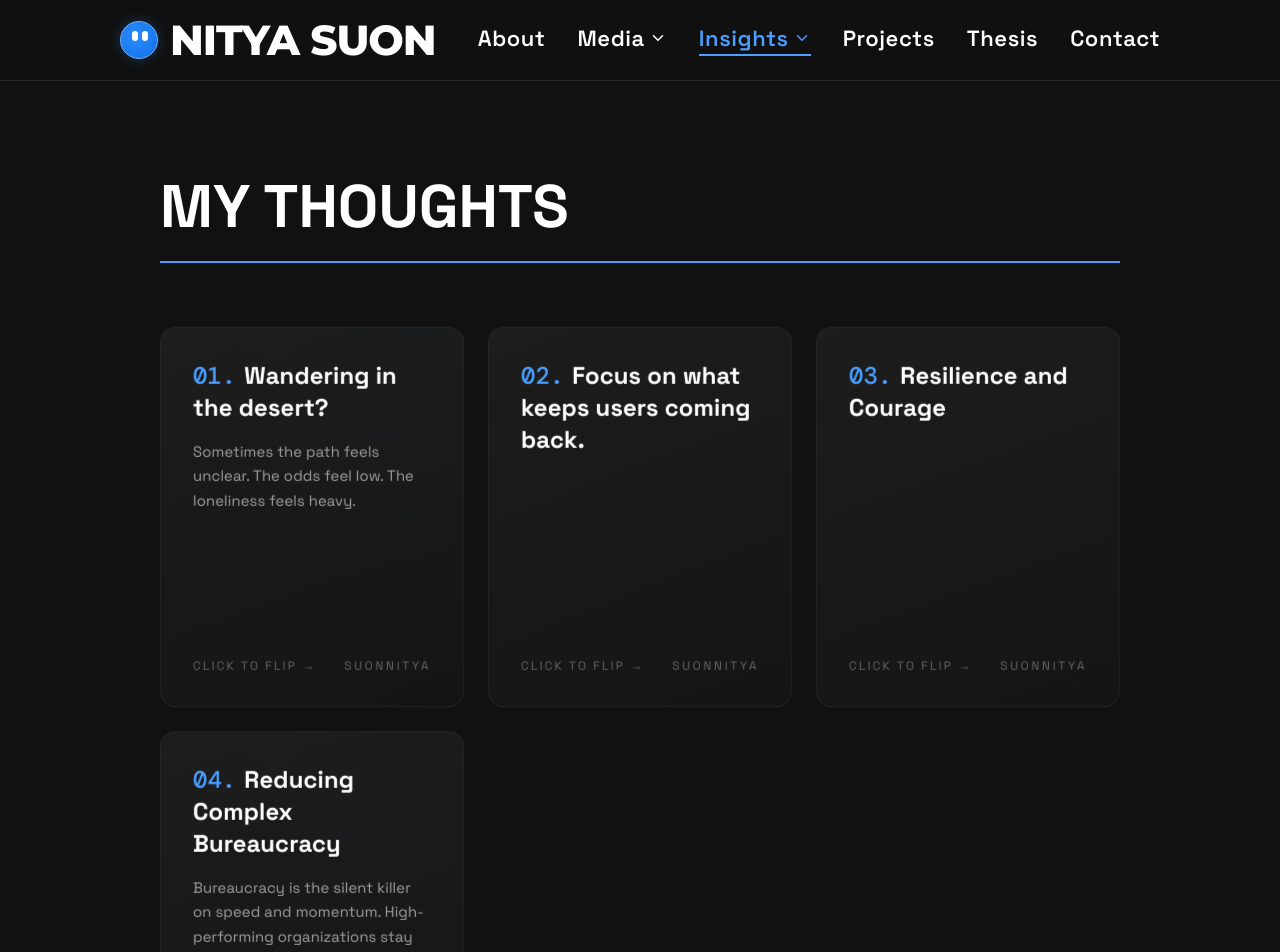
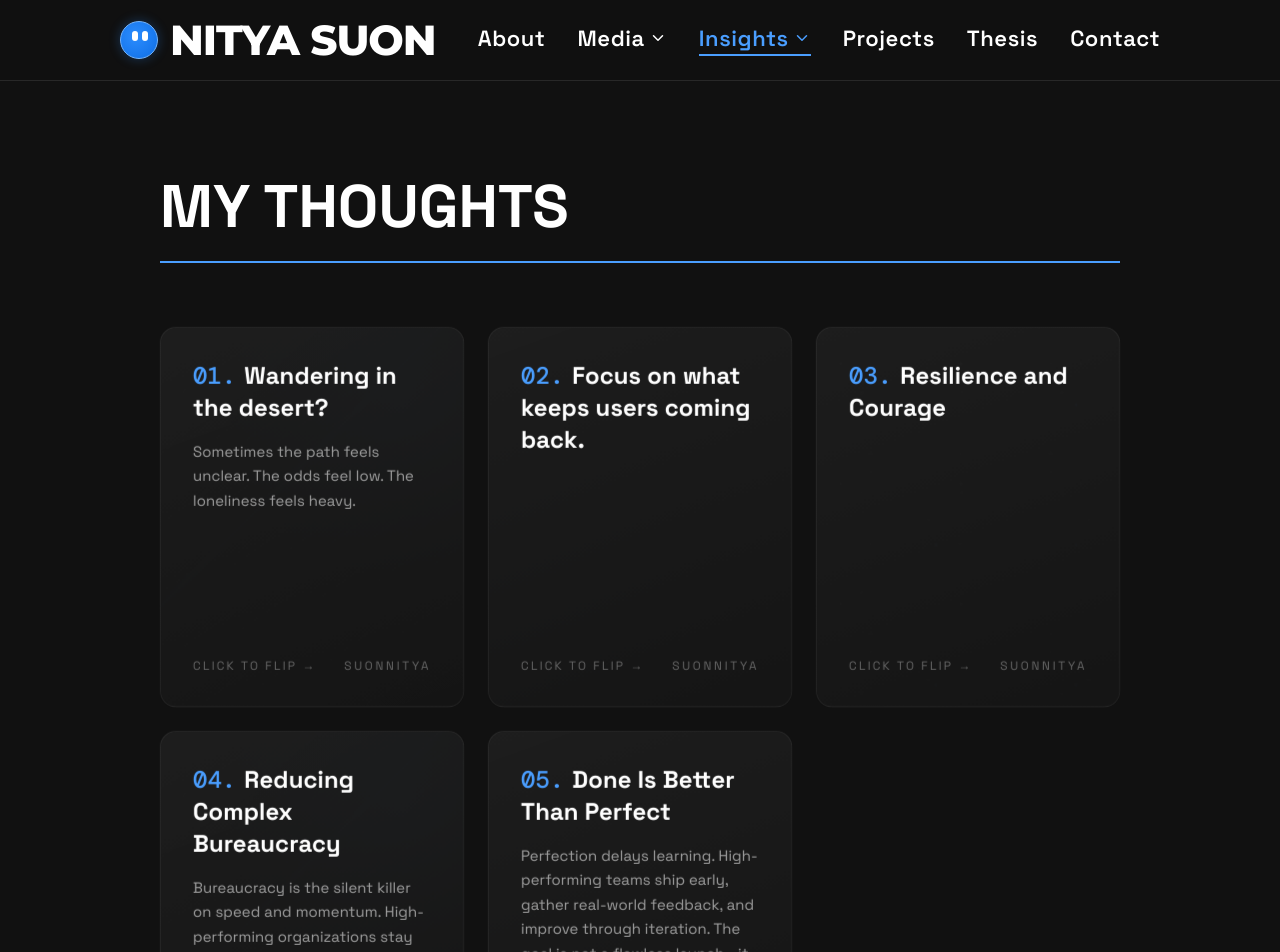
Before and after one commit to NityaSu/Publix, a Nuxt app: page /insights in a window 1280 px wide. Shown: the top 952 px of the page. Built offline with nearby package versions, Linux system fonts and the light colour scheme; a web font is replaced by a local one.

Commit message:
add card 5

```diff
--- a/component/InsightsSection.vue
+++ b/component/InsightsSection.vue
@@ -44,6 +44,15 @@ const insights: InsightItem[] = [
       'Amazon established its "Two-Pizza Rule" for teams and decentralized decision-making so small units could launch ideas without waiting for corporate approvals.\n\nSony had many of the technologies and assets needed to lead the digital music and smartphone revolutions, but internal organizational silos and slow decision-making made it difficult to coordinate across divisions. Combined with strong competition from Apple and Samsung, this contributed to Sony missing major opportunities in the MP3 player and smartphone eras.\n\nSo the core idea—that internal bureaucracy and silos hurt Sony\'s ability to respond quickly—is widely accepted and based on real events. The claim that this was the sole reason Apple and Samsung overtook Sony is an oversimplification.',
     variant: 'curiosity',
   },
+  {
+    id: 'ship-early',
+    titleHtml: 'Done Is Better Than Perfect',
+    body:
+      'Perfection delays learning. High-performing teams ship early, gather real-world feedback, and improve through iteration. The goal is not a flawless launch—it is a faster learning cycle than the competition.',
+    backBody:
+      'Amazon built "Bias for Action" into its culture. Jeff Bezos argued that most decisions are reversible and should be made quickly rather than waiting for perfect information. AWS launched with only a handful of basic services and evolved into a cloud-computing giant through continuous customer feedback.\n\nDropbox validated demand before building a finished product. Drew Houston released a simple demo video showing how Dropbox would work and attracted tens of thousands of signups. Instead of perfecting the software first, he proved that users wanted the solution.\n\nLesson: Ship early, learn quickly, and let reality guide improvement. Feedback from users is often more valuable than months of internal debate.',
+    variant: 'campus',
+  },
 ];
 </script>
 
```
